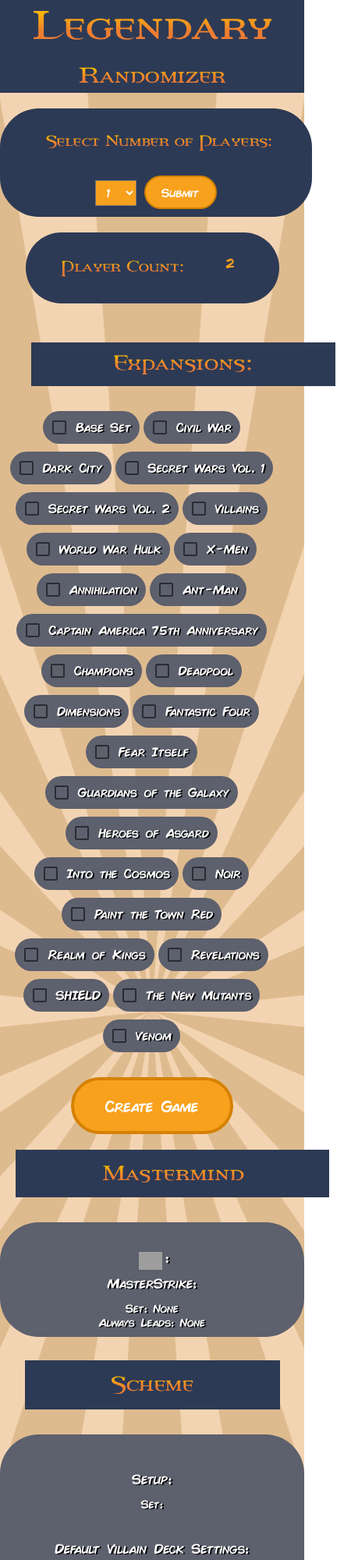
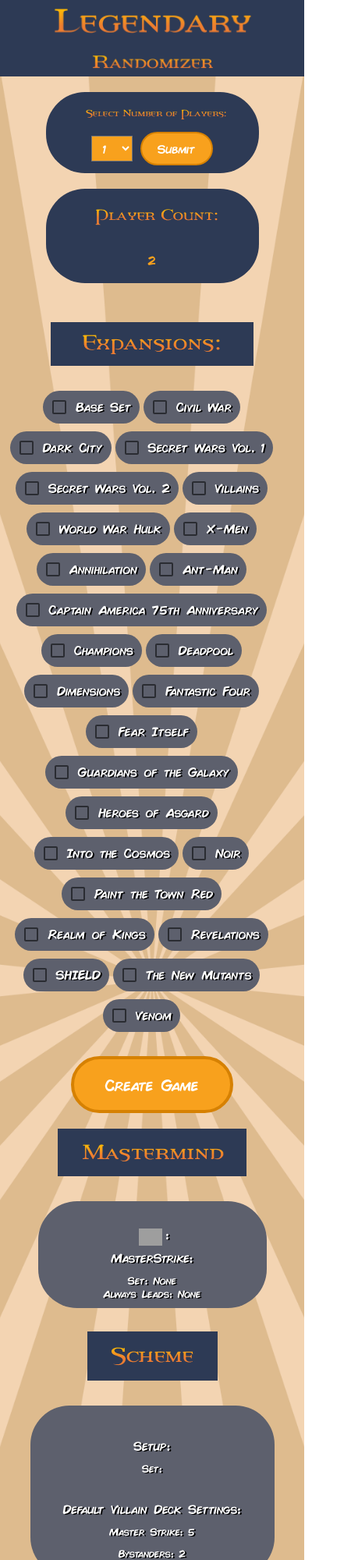
Before and after one commit to TomTomKinch/Marvel-Legendary-Randomizer, a React app in the folder marvel-legendary/: page / in a window 390 px wide. Shown: the top 2000 px of the page at 78% size, 450 px wide, since content can reach past the window. Built offline with nearby package versions, Linux system fonts and the light colour scheme; grey boxes are pictures that could not be loaded.

Commit message:
Fixed styling for very small screns

```diff
--- a/marvel-legendary/src/Grid.css
+++ b/marvel-legendary/src/Grid.css
@@ -29,7 +29,7 @@
     margin-left: 20px;
 }
 
-@media (max-width: 1700px) {
+@media (max-width: 1820px) {
     .grid-container {
         display: grid;
     }
@@ -62,7 +62,7 @@
 
   }
 
-@media (max-width: 1000px) {
+@media (max-width: 1260px) {
     .grid-container {
         display: inline;
     }
--- a/marvel-legendary/src/Home-Page.css
+++ b/marvel-legendary/src/Home-Page.css
@@ -313,85 +313,96 @@
   .Home-Page {
     text-align: center;
     font-family: 'ComicBook';
-    font-size: 60%;
+    font-size: 55%;
   }
   .Legendary-Logo {
     display: block;
     margin-left: auto;
     margin-right: auto;
-    width: 332px;
-    height: 119px;
+    max-width: 70%;
+    height: auto;
   }
+
   .SelectPlayerCard {
     background-color: #2d3a55;
     border-radius: 50px;
-    margin: 10px;
+    padding-top: 5px;
     display: flex;
-    width: 400px;
+    max-width: 400px;
     vertical-align: middle;
-    margin: auto;
     margin-top: 20px;
-    margin-bottom: 20px;
+    margin-left: auto;
+    margin-right: auto;
+    max-width: 70%;
+    height: auto;
   }
+
+  .PlayerTitle {
+    background-color: #2d3a55;
+    padding-left: 20px;
+    padding-right: 5px;
+    margin-left: 20px;
+    margin-right: 20px;
+    vertical-align: middle;
+    max-width: 70%;
+    margin-top: 5px;
+    margin-bottom: 5px;
+    height: auto;
+  }
+
+  .PlayerCard {
+    font-family: 'ComicBook';
+    color:#ffffff;
+    background-color: #2d3a55;
+    border-radius: 50px;
+    padding-top: 5px;
+    display: block;
+    max-width: 70%;
+    height: auto;
+  }
+
+  .NumberOfPlayers{
+    font-family: 'ComicBook';
+    font-size: 180%;
+    color:#f8a11d;
+    text-align: center;
+    overflow-wrap: normal;
+    background-color: #2d3a55;
+    margin-left: auto;
+    margin-right: auto;
+    max-width: 10%;
+    max-height: auto;
+    margin-top: 5px;
+    margin-bottom: 5px;
+    padding-bottom: 20px;
+  }
+
 
   .ExpansionsTitle {
     text-align: center;
     background-color: #2d3a55;
-    padding-left: 100px;
-    padding-right: 100px;
+    padding-left: 10%;
+    padding-right: 10%;
     padding-bottom: 10px;
     padding-top: 10px;
-    margin: 20px;
     margin-top: 20px;
+    max-width: 70%;
+    height: auto;
   }
 
   .Title {
     text-align: center;
     background-color: #2d3a55;
-    padding-left: 100px;
-    padding-right: 100px;
+    padding-left: 20px;
+    padding-right: 20px;
     padding-bottom: 10px;
     padding-top: 10px;
-    margin: 20px;
     margin-top: 20px;
+    max-width: 70%;
+    height: auto;
   }
 
   .MasterMindCard{
-    font-family: 'ComicBook';
-    color:#ffffff;
-    text-shadow: 2px 1px #000000;
-    background-color: #5d606d;
-    padding-left: 50px;
-    padding-right: 50px;
-    padding-bottom: 10px;
-    padding-top: 10px;
-    border-radius: 50px;
-    margin: 10px;
-    margin-left: auto;
-    margin-right: auto;
-    overflow-wrap: normal;
-    min-width: 200px;
-    max-width: 400px;
-  }
-
-  .VillainCard{
-    font-family: 'ComicBook';
-    color:#ffffff;
-    text-shadow: 2px 1px #000000;
-    background-color: #5d606d;
-    padding-left: 50px;
-    padding-right: 50px;
-    padding-bottom: 10px;
-    padding-top: 10px;
-    border-radius: 50px;
-    margin: 10px;
-    margin-left: 100px;
-    margin-right: 100px;
-    overflow-wrap: normal;
-    min-width: 100px;
-  }
-
-  .HeroCard {
     font-family: 'ComicBook';
     color:#ffffff;
     text-shadow: 2px 1px #000000;
@@ -402,11 +413,67 @@
     padding-top: 10px;
     border-radius: 50px;
     margin: 10px;
+    margin-left: auto;
+    margin-right: auto;
+    overflow-wrap: normal;
+    min-width: 100px;
+    max-width: 70%;
+    height: auto;
+  }
+
+  .SchemeCard{
+    font-family: 'ComicBook';
+    color:#ffffff;
+    text-shadow: 2px 1px #000000;
+    background-color: #5d606d;
+    padding-left: 20px;
+    padding-right: 20px;
+    padding-bottom: 10px;
+    padding-top: 10px;
+    border-radius: 50px;
+    margin: 10px;
+    margin-left: auto;
+    margin-right: auto;
+    min-width: 100px;
+    max-width: 400px;
+    overflow-wrap: normal;
+    max-width: 70%;
+    height: auto;
+  }
+
+  .VillainCard{
+    font-family: 'ComicBook';
+    color:#ffffff;
+    text-shadow: 2px 1px #000000;
+    background-color: #5d606d;
+    padding-left: 20px;
+    padding-right: 20px;
+    padding-bottom: 10px;
+    padding-top: 10px;
+    border-radius: 50px;
+    margin-left: auto;
+    margin-right: auto;
+    overflow-wrap: normal;
+    min-width: 100px;
+    max-width: 70%;
+    height: auto;
+  }
+
+  .HeroCard {
+    font-family: 'ComicBook';
+    color:#ffffff;
+    text-shadow: 2px 1px #000000;
+    background-color: #5d606d;
+    padding-left: 10%;
+    padding-right: 10%;
+    padding-bottom: 10px;
+    padding-top: 10px;
+    border-radius: 50px;
     overflow-wrap: normal;
     margin-left: auto;
     margin-right: auto;
-    min-width: 400px;
-    max-width: 450px;
+    max-width: 70%;
+    height: auto;
   }
 
 }
--- a/marvel-legendary/src/Home-Page.js
+++ b/marvel-legendary/src/Home-Page.js
@@ -712,6 +712,7 @@
                 <div className="HeroCard">
                   <img src={require("./Images/"+heroes[num].faction+".png").default} alt={heroes[num].faction} className="Faction" />
                   <span className="HeroName">{heroes[num].name}</span>
+                  <br></br>
                   <img src={require("./Images/"+heroes[num].color1+".png").default} alt={heroes[num].color1} className="Logos" />
                   <img src={require("./Images/"+heroes[num].color2+".png").default} alt={heroes[num].color2} className="Logos" />
                   <img src={require("./Images/"+heroes[num].color3+".png").default} alt={heroes[num].color3} className="Logos" />
```
